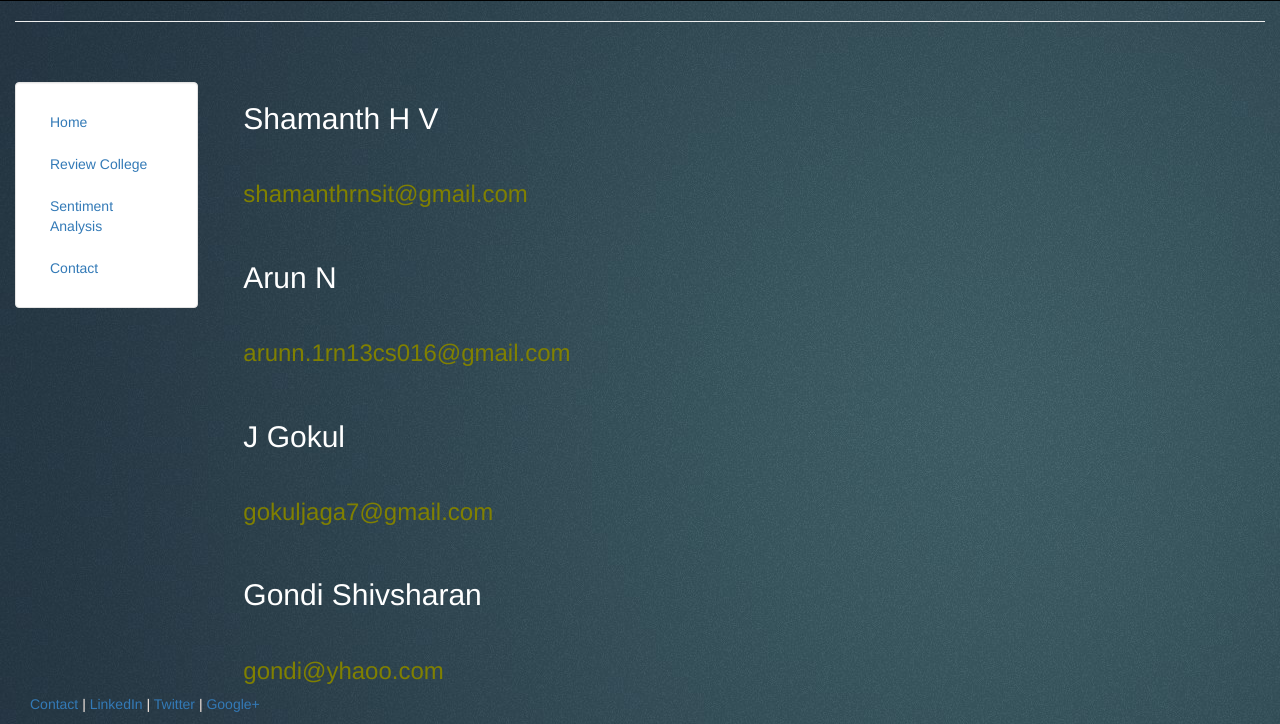
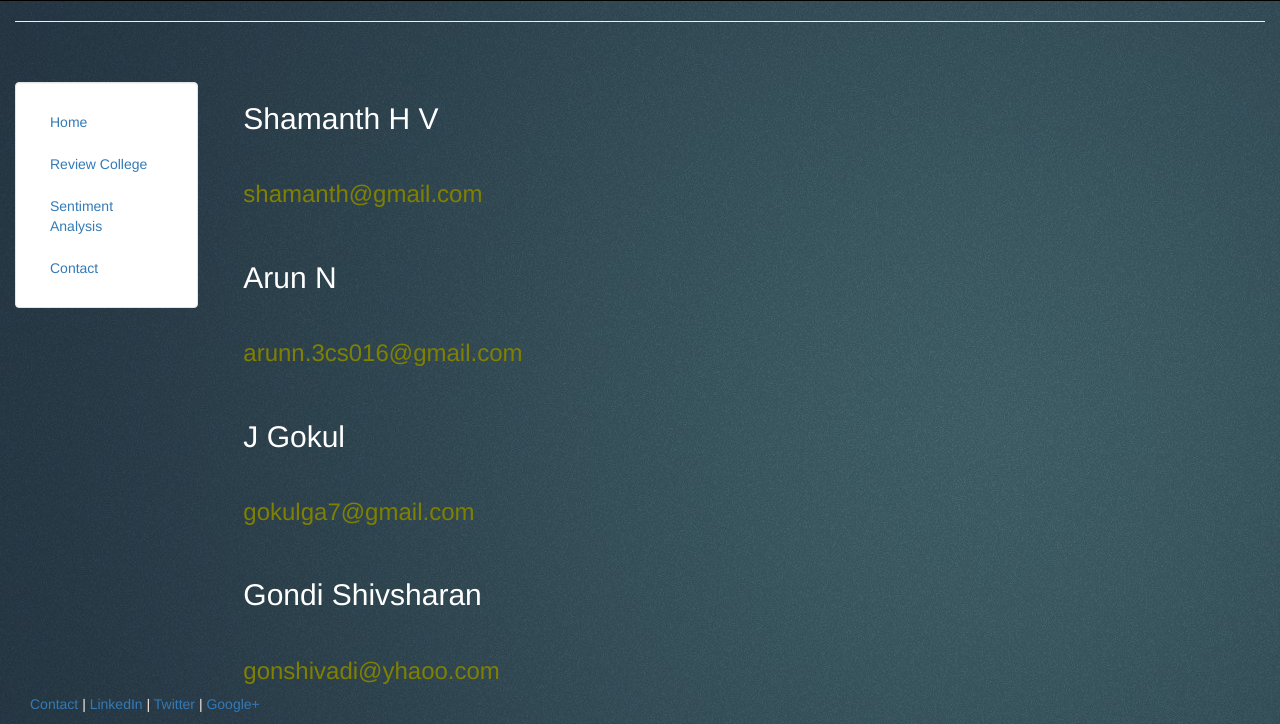
Before and after one commit to shamanthhv/COLLEGE-REVIEW-PROJECT, a Django app: page /contact/ in a window 1280 px wide. Shown: the part 155-879 px from the top of the page. Run offline with Django 3.2, Linux system fonts and the light colour scheme; parts of the project's set-up code (start-up, migrations or seed data) failed here and were passed over; some libraries are stand-ins or nearby versions.

Commit message:
Update basic.html

```diff
--- a/mysite/personal/templates/personal/basic.html
+++ b/mysite/personal/templates/personal/basic.html
@@ -7,11 +7,11 @@ h2 { color:#ffffff;}
 h3 { color:#808000; }
 </style>
 	<h2 >Shamanth  H V</font></h1>
-	<h3><br>shamanthrnsit@gmail.com</h3>
+	<h3><br>shamanth@gmail.com</h3>
 	<h2><br>Arun N</font> </h1>
-	<h3><br>arunn.1rn13cs016@gmail.com</h3>
+	<h3><br>arunn.3cs016@gmail.com</h3>
 	<h2><br>J Gokul</font></h1>
-	<h3><br>gokuljaga7@gmail.com</h3>
+	<h3><br>gokulga7@gmail.com</h3>
 	<h2><br>Gondi Shivsharan</font></h1>
-	<h3><br>gondi@yhaoo.com</h3>
+	<h3><br>gonshivadi@yhaoo.com</h3>
 {% endblock %}
```
